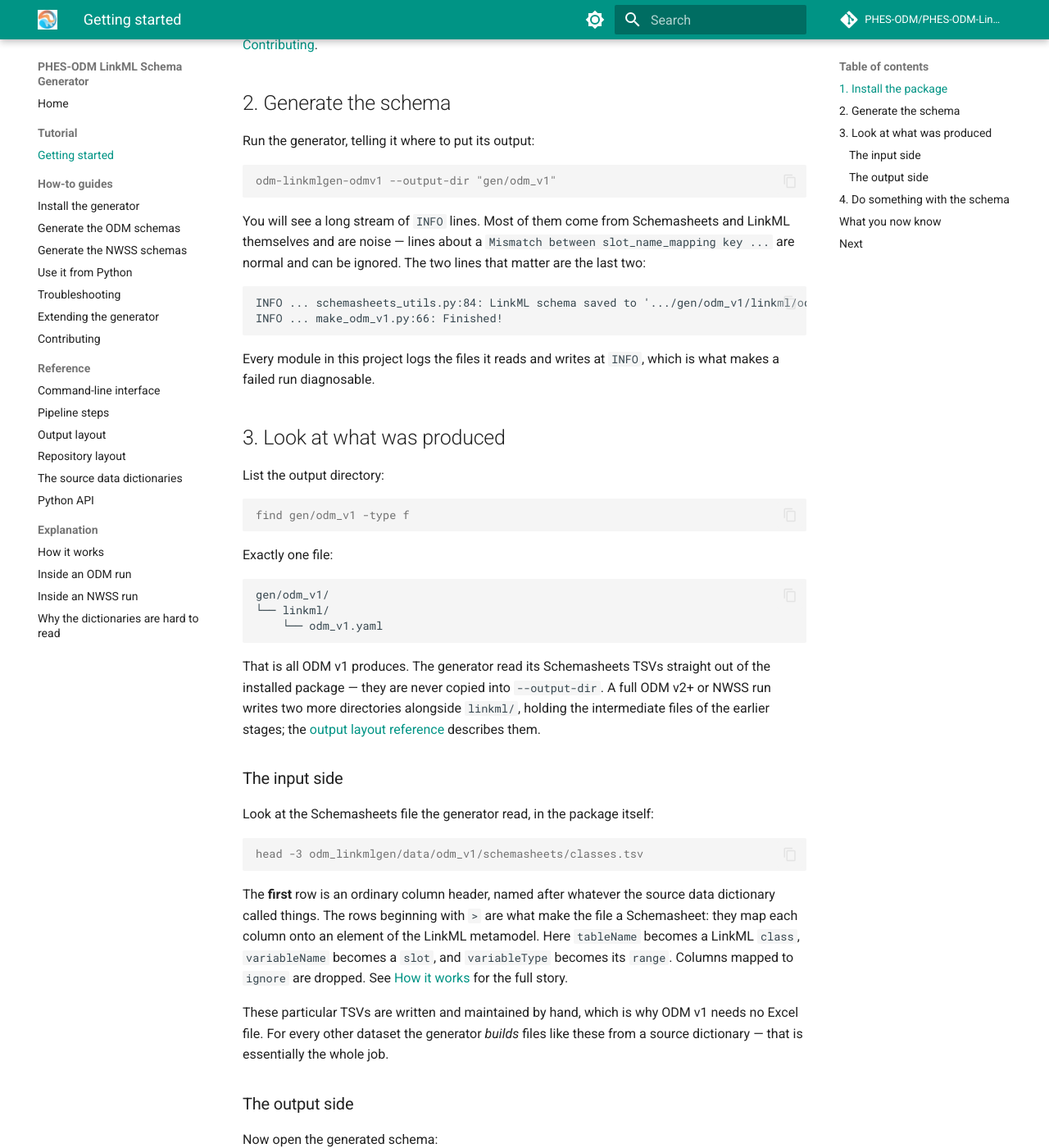
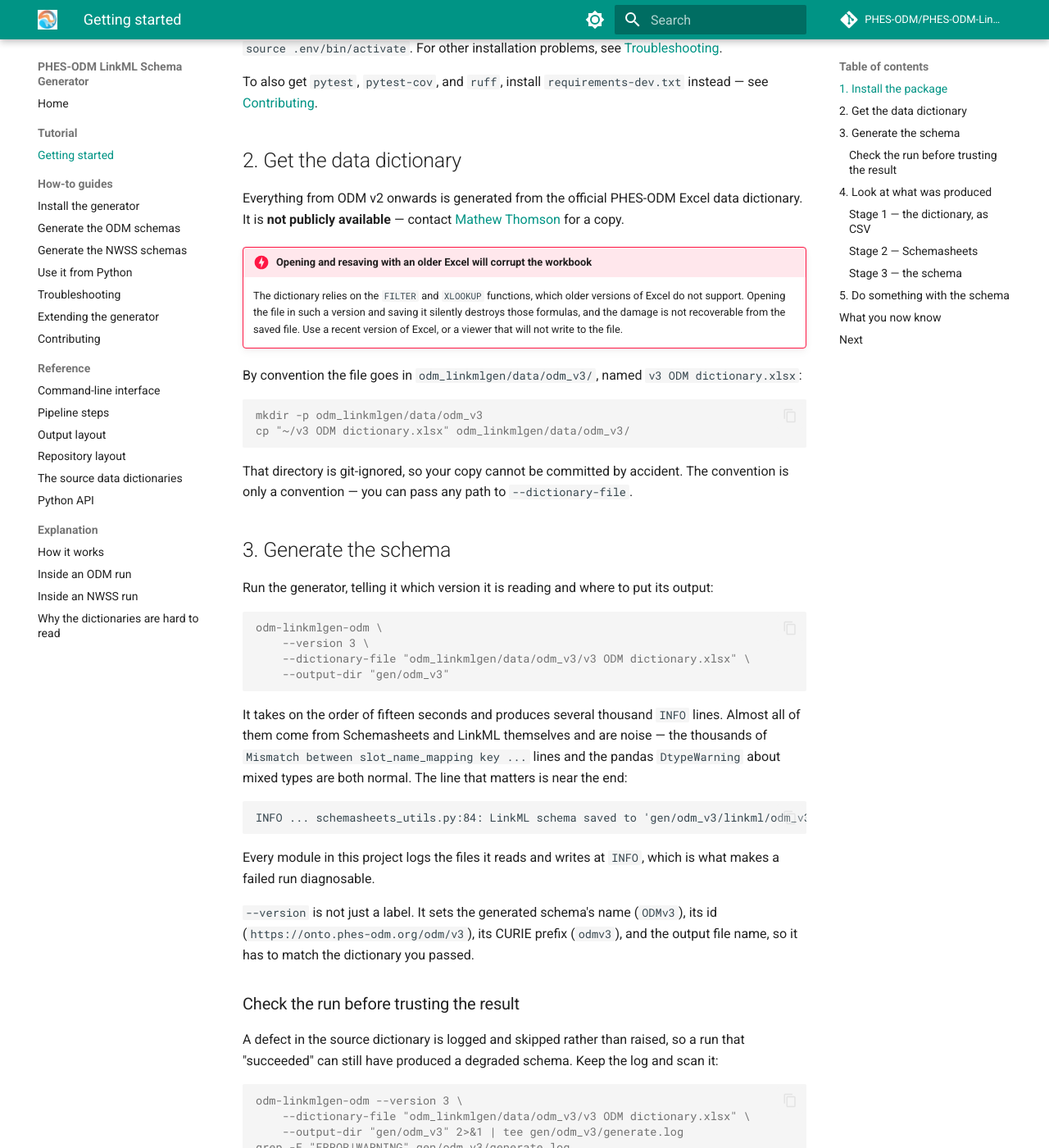
Before and after one commit to PHES-ODM/PHES-ODM-LinkMLGenerator, an MkDocs documentation site: the page built from docs/tutorials/getting-started.md, in a window 1280 px wide and 1400 px high, scrolled down 1109 px. Shown: the whole window at 82% size. Built offline with MkDocs 1.6.1 and Material for MkDocs 9.7.7, drawn with Linux system fonts in a browser that asks for light colours; comment, search, counter and statistics services are not loaded; some of the changed text lies outside the part shown.

Commit message:
Change getting-started.md tutorial to show how to generate ODM v3 schema, instead of ODM v1 (v1 no longer supported, v3 is the latest version)

````diff
--- a/docs/tutorials/getting-started.md
+++ b/docs/tutorials/getting-started.md
@@ -1,17 +1,17 @@
 # Getting started
 
-Install the generator, produce a complete LinkML schema for **ODM v1**, and look
+Install the generator, produce a complete LinkML schema for **ODM v3**, and look
 at what it contains.
 
-ODM v1 is the right place to start because it needs no source Excel file: its
-Schemasheets files are already bundled with the repository, so the whole thing
-runs offline in a couple of seconds.
+ODM v3 is the current version of the model, and it is the right place to start
+for a second reason: it runs the whole three-stage pipeline and leaves every
+stage's output on disk, so one run shows you the entire machine.
 
-You will need Python 3.10 or newer. Check with:
+You will need:
 
-```console
-python3 --version
-```
+- **Python 3.10 or newer.** Check with `python3 --version`.
+- **The ODM v3 Excel data dictionary.** It is not public and is not in this
+  repository; step 2 explains how to get it.
 
 ## 1. Install the package
 
@@ -31,100 +31,186 @@ commands:
 
 | Command | Generates |
 | --- | --- |
-| `odm-linkmlgen-odm` | An ODM v2+ schema |
-| `odm-linkmlgen-odmv1` | The ODM v1 schema |
+| `odm-linkmlgen-odm` | An ODM v2+ schema — what this tutorial uses |
+| `odm-linkmlgen-odmv1` | The legacy ODM v1 schema |
 | `odm-linkmlgen-nwss` | One schema per NWSS dictionary type supplied |
 
-Confirm one of them is on your path:
+Confirm the first one is on your path:
 
 ```console
-odm-linkmlgen-odmv1 --help
+odm-linkmlgen-odm --help
 ```
 
-You should see a usage message listing `--output-dir`. If instead you get
-`command not found`, the virtual environment is probably not active — re-run
-`source .env/bin/activate`. For other installation problems, see
+You should see a usage message listing `--version`, `--dictionary-file`, and
+`--output-dir`. If instead you get `command not found`, the virtual environment
+is probably not active — re-run `source .env/bin/activate`. For other
+installation problems, see
 [Troubleshooting](../how-to/troubleshooting.md#installation-problems).
 
 To also get `pytest`, `pytest-cov`, and `ruff`, install `requirements-dev.txt`
 instead — see [Contributing](../how-to/contributing.md).
 
-## 2. Generate the schema
+## 2. Get the data dictionary
 
-Run the generator, telling it where to put its output:
+Everything from ODM v2 onwards is generated from the official PHES-ODM Excel
+data dictionary. It is **not publicly available** — contact
+[Mathew Thomson](mailto:matthomson@ohri.ca) for a copy.
+
+!!! danger "Opening and resaving with an older Excel will corrupt the workbook"
+
+    The dictionary relies on the `FILTER` and `XLOOKUP` functions, which older
+    versions of Excel do not support. Opening the file in such a version and
+    saving it silently destroys those formulas, and the damage is not
+    recoverable from the saved file. Use a recent version of Excel, or a viewer
+    that will not write to the file.
+
+By convention the file goes in `odm_linkmlgen/data/odm_v3/`, named
+`v3 ODM dictionary.xlsx`:
 
 ```console
-odm-linkmlgen-odmv1 --output-dir "gen/odm_v1"
+mkdir -p odm_linkmlgen/data/odm_v3
+cp "~/v3 ODM dictionary.xlsx" odm_linkmlgen/data/odm_v3/
 ```
 
-You will see a long stream of `INFO` lines. Most of them come from Schemasheets
-and LinkML themselves and are noise — lines about a `Mismatch between
-slot_name_mapping key ...` are normal and can be ignored. The two lines that
-matter are the last two:
+That directory is git-ignored, so your copy cannot be committed by accident. The
+convention is only a convention — you can pass any path to `--dictionary-file`.
+
+## 3. Generate the schema
+
+Run the generator, telling it which version it is reading and where to put its
+output:
+
+```console
+odm-linkmlgen-odm \
+    --version 3 \
+    --dictionary-file "odm_linkmlgen/data/odm_v3/v3 ODM dictionary.xlsx" \
+    --output-dir "gen/odm_v3"
+```
+
+It takes on the order of fifteen seconds and produces several thousand `INFO`
+lines. Almost all of them come from Schemasheets and LinkML themselves and are
+noise — the thousands of `Mismatch between slot_name_mapping key ...` lines and
+the pandas `DtypeWarning` about mixed types are both normal. The line that
+matters is near the end:
 
 ```text
-INFO ... schemasheets_utils.py:84: LinkML schema saved to '.../gen/odm_v1/linkml/odm_v1.yaml'
-INFO ... make_odm_v1.py:66: Finished!
+INFO ... schemasheets_utils.py:84: LinkML schema saved to 'gen/odm_v3/linkml/odm_v3.yaml'
 ```
 
 Every module in this project logs the files it reads and writes at `INFO`, which
 is what makes a failed run diagnosable.
 
-## 3. Look at what was produced
+`--version` is not just a label. It sets the generated schema's name (`ODMv3`),
+its id (`https://onto.phes-odm.org/odm/v3`), its CURIE prefix (`odmv3`), and the
+output file name, so it has to match the dictionary you passed.
+
+### Check the run before trusting the result
+
+A defect in the source dictionary is logged and skipped rather than raised, so a
+run that "succeeded" can still have produced a degraded schema. Keep the log and
+scan it:
+
+```console
+odm-linkmlgen-odm --version 3 \
+    --dictionary-file "odm_linkmlgen/data/odm_v3/v3 ODM dictionary.xlsx" \
+    --output-dir "gen/odm_v3" 2>&1 | tee gen/odm_v3/generate.log
+grep -E "ERROR|WARNING" gen/odm_v3/generate.log
+```
+
+A clean run prints nothing. Anything it does print is described in
+[Troubleshooting](../how-to/troubleshooting.md#a-generated-schema-is-wrong).
+
+## 4. Look at what was produced
 
 List the output directory:
 
 ```console
-find gen/odm_v1 -type f
+find gen/odm_v3 -type d
 ```
 
-Exactly one file:
+```text
+gen/odm_v3/dictionary/     # Stage 1 output
+gen/odm_v3/schemasheets/   # Stage 2 output
+gen/odm_v3/linkml/         # Stage 3 output
+```
+
+Those three directories *are* the pipeline: Excel becomes CSV, CSV becomes
+Schemasheets TSV, and Schemasheets TSV becomes LinkML. Take them in order. The
+full inventory is in the
+[output layout reference](../reference/output-layout.md#odm-v2).
+
+### Stage 1 — the dictionary, as CSV
+
+```console
+ls gen/odm_v3/dictionary/
+```
 
 ```text
-gen/odm_v1/
-└── linkml/
-    └── odm_v1.yaml
+parts.csv    sets.csv
 ```
 
-That is all ODM v1 produces. The generator read its Schemasheets TSVs straight
-out of the installed package — they are never copied into `--output-dir`. A full
-ODM v2+ or NWSS run writes two more directories alongside `linkml/`, holding the
-intermediate files of the earlier stages; the
-[output layout reference](../reference/output-layout.md) describes them.
+Two sheets of the workbook, saved verbatim. Nothing has been interpreted yet.
+This stage exists so that no later step ever has to open an Excel file, and so
+that you can [re-run a later step](../how-to/python-api.md#re-run-a-single-step)
+in a second instead of re-parsing the workbook each time.
 
-### The input side
+`parts.csv` is the data model: one row per part, and — after the descriptive
+columns — a group of three columns per ODM table (`samples`, `samplesRequired`,
+`samplesOrder`, then the same triple for every other table). A part belongs to a
+table when its cell in that table's first column is filled in, and the value
+there (`pK`, `fK`, `header`) says what role it plays. That is how one flat sheet
+encodes twenty-six tables. `sets.csv` is the enumerations: one row per
+membership, `setID` naming the enumeration and `partID` the permissible value.
 
-Look at the Schemasheets file the generator read, in the package itself:
+### Stage 2 — Schemasheets
 
 ```console
-head -3 odm_linkmlgen/data/odm_v1/schemasheets/classes.tsv
+ls gen/odm_v3/schemasheets/
+```
+
+Thirty-one files: one `class_*.tsv` per ODM table — `class_samples.tsv`,
+`class_sites.tsv`, and so on — plus `enums_sets.tsv`, `enums_parts.tsv`,
+`container.tsv`, `prefixes.tsv`, and `schema.tsv`. Note the asymmetry: one file
+per class, but only one file per enumeration *source sheet*, each holding every
+enumeration from it.
+
+This is where all the ODM-specific knowledge lives. Look at one:
+
+```console
+head -3 gen/odm_v3/schemasheets/class_samples.tsv
 ```
 
 The **first** row is an ordinary column header, named after whatever the source
-data dictionary called things. The rows beginning with `>` are what make the
-file a Schemasheet: they map each column onto an element of the LinkML
-metamodel. Here `tableName` becomes a LinkML `class`, `variableName` becomes a
-`slot`, and `variableType` becomes its `range`. Columns mapped to `ignore` are
-dropped. See [How it works](../explanation/how-it-works.md#schemasheets) for the
-full story.
+dictionary called things. The row beginning with `>` is what makes the file a
+Schemasheet: it maps each column onto an element of the LinkML metamodel. Here
+`partID` becomes a `slot`, `dataType` becomes its `range`, and `partDesc`
+becomes its `description`. Trailing columns mapped to `ignore` — `partType`,
+`mmaSet`, `headerType`, `order`, `minLength`, `maxLength` — are carried along
+for readability, having already done their work upstream. See
+[How it works](../explanation/how-it-works.md#schemasheets) for the full story.
 
-These particular TSVs are written and maintained by hand, which is why ODM v1
-needs no Excel file. For every other dataset the generator *builds* files like
-these from a source dictionary — that is essentially the whole job.
+The third row is the first real slot, `sampleID`, and it shows two of the
+translations the generator does: its `pattern` of `^.{0,30}$` was built from the
+part's `minLength` and `maxLength`, because LinkML has no string-length
+constraint, and its `identifier` cell is `True` because the parts sheet marked
+it `pK`. Further down the file, `protocolID` has a `range` of `protocols` — a
+foreign key resolved to the class it points at — and `purpose` has a `range` of
+`purposeSet`, a categorical resolved to an enumeration name.
+[Inside an ODM run](../explanation/odm-runs.md) goes through the rest.
 
-### The output side
-
-Now open the generated schema:
+### Stage 3 — the schema
 
 ```console
-less gen/odm_v1/linkml/odm_v1.yaml
+less gen/odm_v3/linkml/odm_v3.yaml
 ```
 
-It opens with schema-level metadata — `name: ODMv1`, an `id`, `prefixes`, and a
-`default_range` — and then three sections worth finding:
+Schemasheets read *every* `.tsv` in that directory and merged them into this one
+file — around 19,700 lines for v3. It opens with schema-level metadata —
+`name: ODMv3`, an `id`, `prefixes`, and a `default_range` — and then three
+sections worth finding:
 
-- **`enums:`** — the named sets of permissible values.
-- **`slots:`** — the columns. Most of the interesting detail is not here but
+- **`enums:`** — 180 named sets of permissible values.
+- **`slots:`** — 294 columns. Most of the interesting detail is not here but
   under each class's `slot_usage:`, because the same slot name can appear in
   several tables with different constraints.
 - **`classes:`** — one entry per ODM table, plus a `Container` class marked
@@ -133,23 +219,34 @@ It opens with schema-level metadata — `name: ODMv1`, an `id`, `prefixes`, and
   set of named tables, each holding a list of rows. Jump to it with:
 
     ```console
-    grep -n -B12 "tree_root" gen/odm_v1/linkml/odm_v1.yaml
+    grep -n -B12 "tree_root" gen/odm_v3/linkml/odm_v3.yaml
     ```
 
-## 4. Do something with the schema
+One thing in the file came from no TSV at all:
+
+```console
+grep -A3 "any_of" gen/odm_v3/linkml/odm_v3.yaml | head -8
+```
+
+A slot written as `any_of: [string, genMissingnessSet]` had a plain `string`
+range in stage 2. The second range was added afterwards, straight onto the
+schema object, because the parts sheet records it in a `missingnessSet` column
+that no Schemasheets column can express.
+
+## 5. Do something with the schema
 
 The schema is now an ordinary LinkML artefact, and every LinkML tool will accept
 it. If you have `linkml` installed — you do, it came in with `requirements.txt`
 — try converting it to JSON Schema:
 
 ```console
-gen-json-schema gen/odm_v1/linkml/odm_v1.yaml > gen/odm_v1/odm_v1.schema.json
+gen-json-schema gen/odm_v3/linkml/odm_v3.yaml > gen/odm_v3/odm_v3.schema.json
 ```
 
 Or validate a data file against it:
 
 ```console
-linkml-validate --schema gen/odm_v1/linkml/odm_v1.yaml your_data.yaml
+linkml-validate --schema gen/odm_v3/linkml/odm_v3.yaml your_data.yaml
 ```
 
 That is the point of the project: it does not validate or convert anything
@@ -160,21 +257,22 @@ itself. It produces one schema, and the LinkML ecosystem does the rest.
 - The generator's job is to turn a data dictionary into **one LinkML YAML file**,
   and then get out of the way — validation, conversion, and documentation are
   all done by other LinkML tools.
-- It gets there via **Schemasheets TSVs**, whose `>` header rows map spreadsheet
-  columns onto the LinkML metamodel.
-- ODM v1 is the special case: its TSVs are written by hand and bundled with the
-  package, so only the final stage runs. Every other dataset generates its TSVs
-  from an Excel dictionary first.
+- It gets there in **three stages**, each leaving its output in `--output-dir`:
+  the Excel sheets as CSV, then Schemasheets TSVs, then the schema.
+- The middle stage is where the work happens. **Schemasheets TSVs**, whose `>`
+  header rows map spreadsheet columns onto the LinkML metamodel, are what turns
+  a dictionary's own vocabulary into LinkML's.
+- Dictionary defects are **logged, not raised**, so scanning the log for `ERROR`
+  is part of the run rather than an optional extra.
 
 ## Next
 
-Everything other than ODM v1 needs a source Excel dictionary, which you must
-obtain yourself:
-
-- [Generate the ODM schemas](../how-to/generate-odm-schemas.md) — v2 and above,
-  from the official PHES-ODM dictionary. How the two ODM pipelines differ is in
-  [Inside an ODM run](../explanation/odm-runs.md).
+- [Inside an ODM run](../explanation/odm-runs.md) — the same run, in more
+  detail, and how the legacy v1 pipeline differs
+- [Generate the ODM schemas](../how-to/generate-odm-schemas.md) — the commands
+  on their own, for v1, v2, and v3
 - [Generate the NWSS schemas](../how-to/generate-nwss-schemas.md) — from a CDC
-  dictionary you can download right now. This is the one to try if you want to
-  watch the full three-stage pipeline run, which
-  [Inside an NWSS run](../explanation/nwss-runs.md) walks through stage by stage.
+  dictionary you can download right now, walked through in
+  [Inside an NWSS run](../explanation/nwss-runs.md)
+- [Use it from Python](../how-to/python-api.md) — the same thing from Python,
+  returning a `SchemaDefinition`
````
Also changed, not shown: docs/how-to/contributing.md (+1 -1 lines), docs/index.md (+1 -1 lines).
